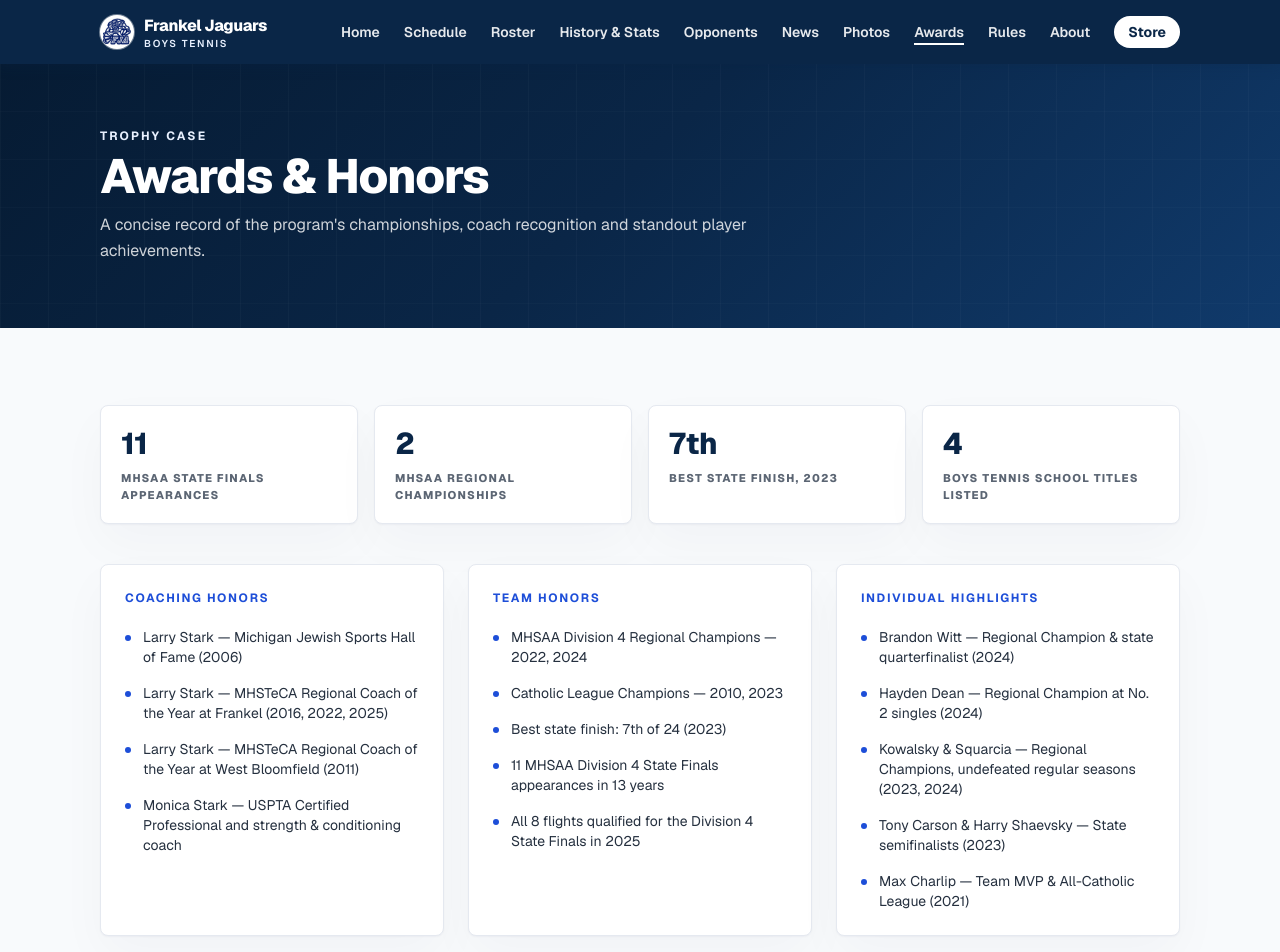
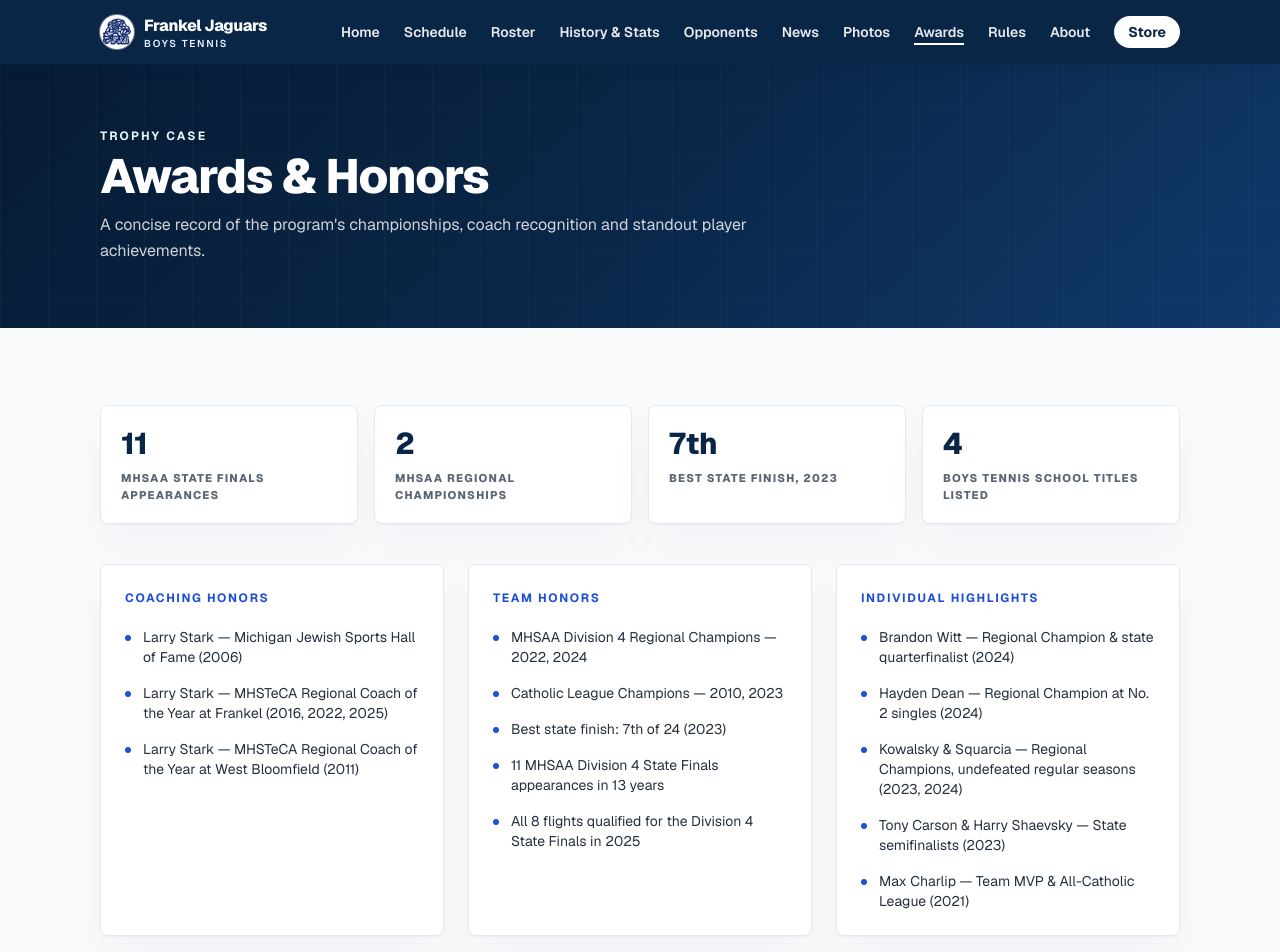
Before and after one commit to shanewilliamcodes/frankel-tennis, a Next.js app: page /awards in a window 1280 px wide. Shown: the top 952 px of the page. Built offline with nearby package versions, Linux system fonts and the light colour scheme.

Commit message:
Remove credential from awards honors

```diff
--- a/src/data/extras.ts
+++ b/src/data/extras.ts
@@ -63,7 +63,6 @@
       "Larry Stark — Michigan Jewish Sports Hall of Fame (2006)",
       "Larry Stark — MHSTeCA Regional Coach of the Year at Frankel (2016, 2022, 2025)",
       "Larry Stark — MHSTeCA Regional Coach of the Year at West Bloomfield (2011)",
-      "Monica Stark — USPTA Certified Professional and strength & conditioning coach",
     ],
   },
   {
```
